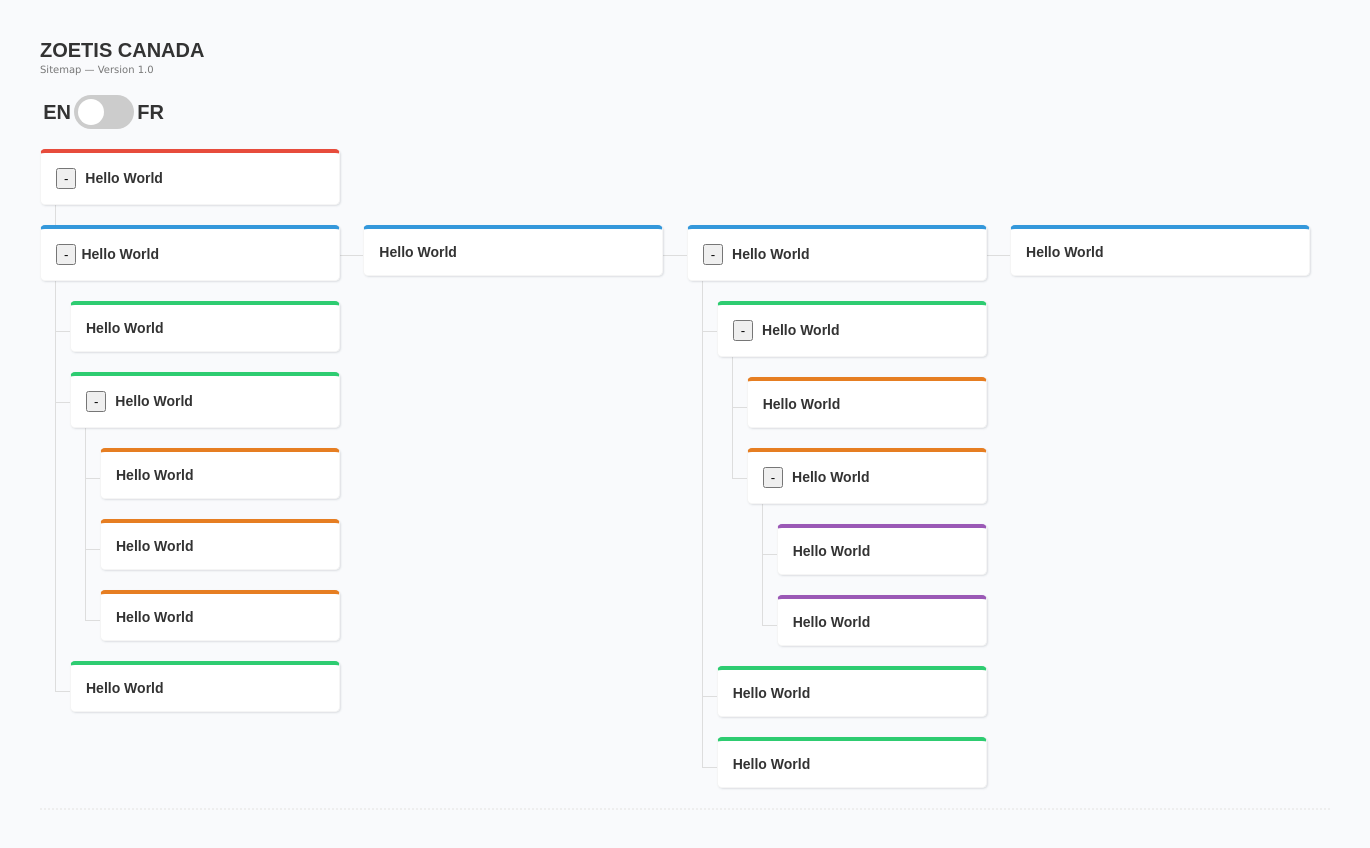
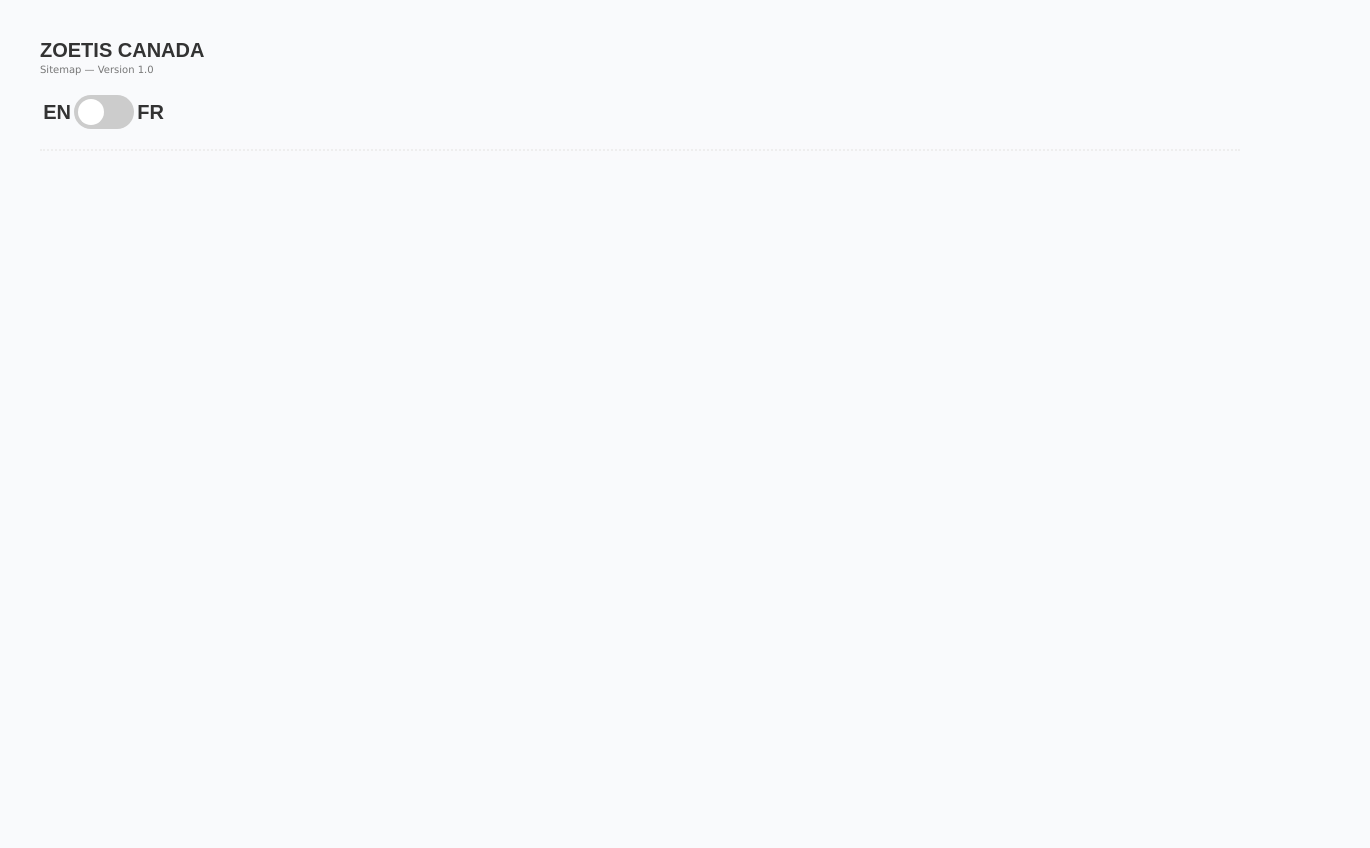
Before and after one commit to liamkopke/zoetis-sitemap, a website: page index.html in a window 1280 px wide. Shown: the whole page, 1370 px wide, since content can reach past the window. After the commit the page ends 800 px from the top, so only its background shows below. Drawn offline with Linux system fonts and the light colour scheme; no server answers.

Commit message:
log buttons cause it doesnt work?

```diff
--- a/index.html
+++ b/index.html
@@ -27,7 +27,7 @@
          </div>
          <nav class="en primary">
             <!-- For Testing locally -->
-            <ul>
+            <!-- <ul>
                <li>
                   <a href="#">
                      <button>-</button>
@@ -35,7 +35,7 @@
                   </a>
                   <ul>
                      <li>
-                        <a href="google.ca">
+                        <a href="https://www.google.ca" target="_blank">
                            <button>-</button>Hello World
                         </a>
                         <ul>
@@ -87,7 +87,7 @@
                      <li><a href="#">Hello World</a></li>
                   </ul>
                </li>
-            </ul>
+            </ul> -->
          </nav>
          <nav class="fr primary"></nav>
          <nav class="index secondary">
--- a/src/index.js
+++ b/src/index.js
@@ -180,6 +180,7 @@
 
 // Button See More/Less
 document.querySelectorAll("button").forEach(button => {
+  console.log(button);
   button.addEventListener('click', event => {
     event.preventDefault();
     // Get ul in same li as button
```
